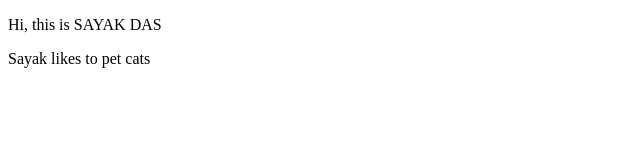
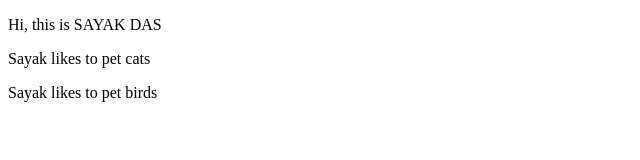
Before and after one commit to Human-ctrl-ai/Prac-Version-Control-, a plain HTML site: page index.html in a window 1280 px wide. Shown: the whole page, without its empty margins (0-640 px from the left). Drawn offline with Linux system fonts and the light colour scheme.

Commit message:
Added birds

```diff
--- a/index.html
+++ b/index.html
@@ -9,5 +9,6 @@
 <body>
     <p>Hi, this is SAYAK DAS</p>
     <p>Sayak likes to pet cats</p>
+    <p>Sayak likes to pet birds</p>
 </body>
 </html>
```
